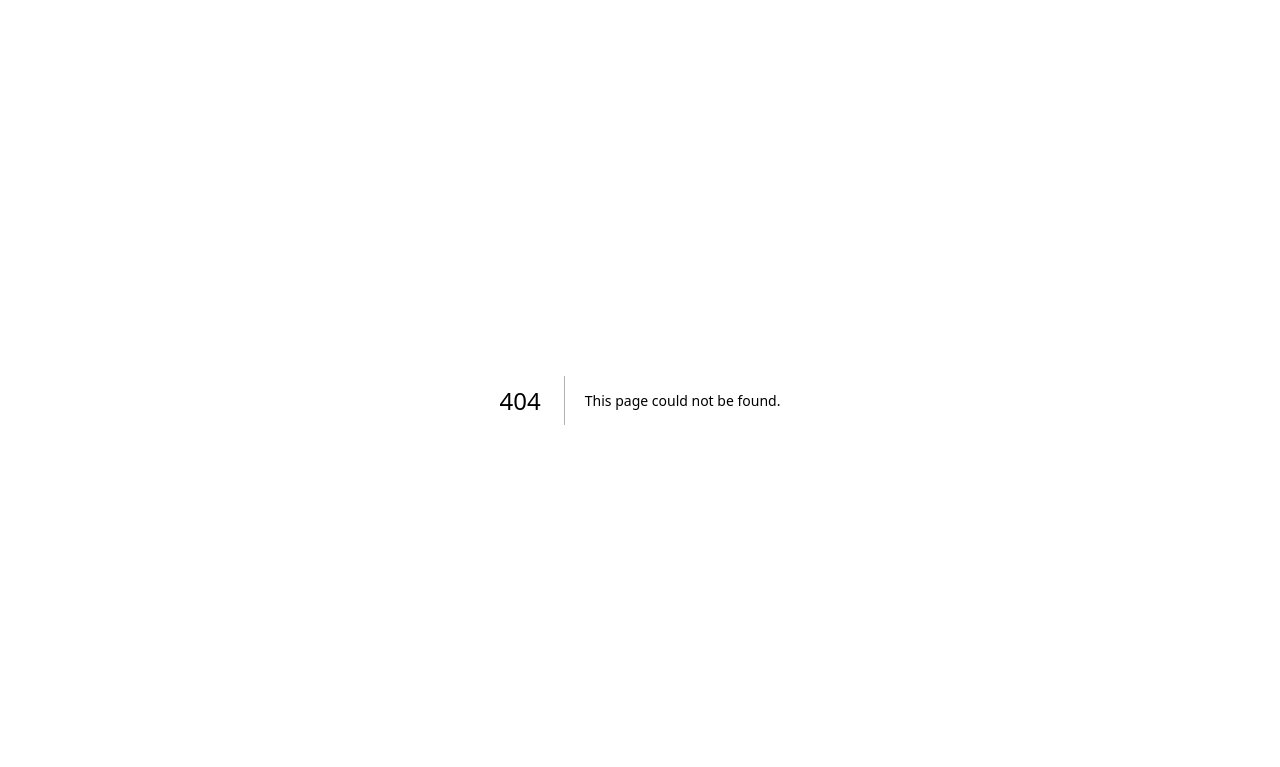
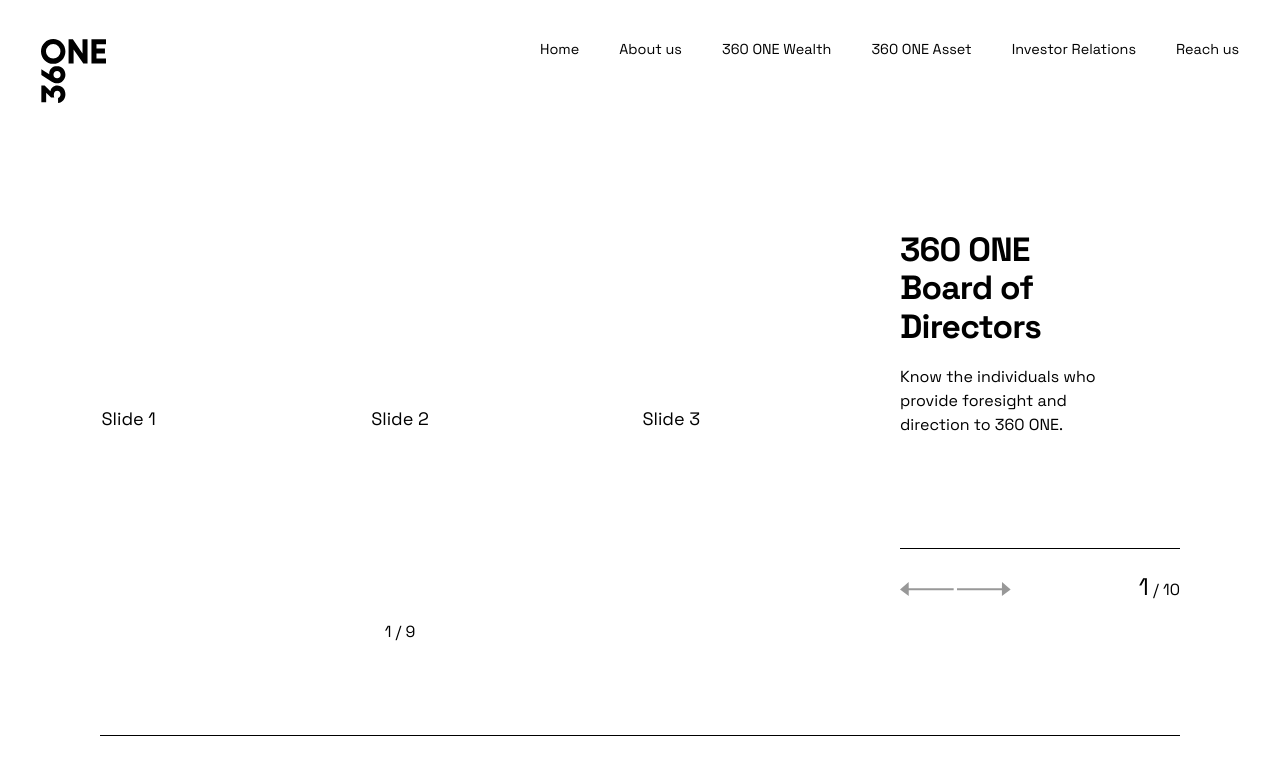
Before and after one commit to vishal-pwar/360one-web, a Next.js app: page /leadership in a window 1280 px wide. Before the commit this address had no page. Shown: the top 767 px of the page. Built offline with nearby package versions, Linux system fonts and the light colour scheme.

Commit message:
feat: leadership swiper section wip

```diff
--- a/package.json
+++ b/package.json
@@ -15,7 +15,8 @@
     "clsx": "^2.0.0",
     "next": "13.4.12",
     "react": "18.2.0",
-    "react-dom": "18.2.0"
+    "react-dom": "18.2.0",
+    "swiper": "^10.1.0"
   },
   "devDependencies": {
     "@commitlint/cli": "^17.6.7",
--- /dev/null
+++ b/src/app/leadership/page.tsx
@@ -0,0 +1,15 @@
+import Footer from "@/components/footer";
+import Header from "@/components/header";
+import SliderSection from "@/sections/leadership/slider-section";
+
+const LeadershipPage = () => {
+  return (
+    <>
+      <Header />
+      <SliderSection />
+      <Footer />
+    </>
+  );
+};
+
+export default LeadershipPage;
--- /dev/null
+++ b/src/components/swiper-cards/index.tsx
@@ -0,0 +1,65 @@
+"use client";
+import React, { MutableRefObject, useRef, useState } from "react";
+// Import Swiper React components
+import { Swiper, SwiperSlide } from "swiper/react";
+
+// Import Swiper styles
+import "swiper/css";
+import "swiper/css/pagination";
+import "swiper/css/navigation";
+
+import "./styles.css";
+
+// import required modules
+import { Pagination, Navigation } from "swiper/modules";
+
+interface SwiperCardsNavigationProps {
+  prevSwiperRef: MutableRefObject<HTMLElement | null>;
+  nextSwiperRef: MutableRefObject<HTMLElement | null>;
+}
+
+const SwiperCardsNavigation = ({
+  prevSwiperRef,
+  nextSwiperRef,
+}: SwiperCardsNavigationProps) => {
+  return (
+    <>
+      <Swiper
+        observer={true}
+        observeParents={true}
+        parallax={true}
+        slidesPerView={3}
+        spaceBetween={14}
+        loop
+        pagination={{
+          type: "fraction",
+          clickable: true,
+        }}
+        navigation={{
+          prevEl: prevSwiperRef.current,
+          nextEl: nextSwiperRef.current,
+        }}
+        modules={[Pagination, Navigation]}
+        className="mySwiper"
+        onInit={(swiper) => {
+          //   swiper.params.navigation.prevEl = prevSwiperRef.current;
+          //   swiper.params.navigation.nextEl = nextSwiperRef.current;
+          swiper.navigation.init();
+          swiper.navigation.update();
+        }}
+      >
+        <SwiperSlide>Slide 1</SwiperSlide>
+        <SwiperSlide>Slide 2</SwiperSlide>
+        <SwiperSlide>Slide 3</SwiperSlide>
+        <SwiperSlide>Slide 4</SwiperSlide>
+        <SwiperSlide>Slide 5</SwiperSlide>
+        <SwiperSlide>Slide 6</SwiperSlide>
+        <SwiperSlide>Slide 7</SwiperSlide>
+        <SwiperSlide>Slide 8</SwiperSlide>
+        <SwiperSlide>Slide 9</SwiperSlide>
+      </Swiper>
+    </>
+  );
+};
+
+export default SwiperCardsNavigation;
--- /dev/null
+++ b/src/components/swiper-cards/styles.css
@@ -0,0 +1,22 @@
+.swiper {
+  width: 800px;
+  height: 100%;
+}
+
+.swiper-slide {
+  text-align: center;
+  font-size: 18px;
+  background: #fff;
+
+  /* Center slide text vertically */
+  display: flex;
+  justify-content: center;
+  align-items: center;
+}
+
+.swiper-slide img {
+  display: block;
+  width: 100%;
+  height: 100%;
+  object-fit: cover;
+}
--- /dev/null
+++ b/src/sections/leadership/slider-section/index.tsx
@@ -0,0 +1,85 @@
+"use client";
+import SwiperCardsNavigation from "@/components/swiper-cards";
+import { useRef } from "react";
+
+const cards = [
+  { title: "Card 1" },
+  { title: "Card 2" },
+  { title: "Card 3" },
+  { title: "Card 4" },
+  // Add more cards as needed
+];
+const SliderSection = () => {
+  const swiperNavPrevRef = useRef(null);
+  const swiperNavNextRef = useRef(null);
+  return (
+    <section
+      className="relative flex items-center py-[calc(53.5*var(--scale))]
+
+      "
+    >
+      <div className="w-[62.5%] relative overflow-x-clip h-[calc(584*var(--scale))]">
+        <SwiperCardsNavigation
+          prevSwiperRef={swiperNavPrevRef}
+          nextSwiperRef={swiperNavNextRef}
+        />
+      </div>
+      <div className="h-full flex-1 select-none">
+        <div className="h-full w-full max-w-[calc(1600*var(--scale))] m-auto p-[calc(50*var(--scale))calc(125*var(--scale))]">
+          <div className="flex flex-col h-full">
+            <h2 className="text-[calc(1*var(--size-42))] leading-[1.14] tracking-[calc(-1*var(--scale))] mt-auto mb-[calc(24*var(--scale))] max-w-[calc(287*var(--scale))] font-bold select-none">
+              360 ONE Board of Directors
+            </h2>
+            <p className="text-[calc(1*var(--size-20))] leading-[1.5] mb-[calc(139*var(--scale))] max-w-[calc(263*var(--scale))] select-none">
+              Know the individuals who provide foresight and direction to 360
+              ONE.
+            </p>
+            <div className="flex items-center justify-between gap-[calc(18*var(--scale))] pt-[calc(25*var(--scale))] border-black border-solid border-t-[calc(2*var(--scale))]">
+              <div
+                ref={swiperNavPrevRef}
+                className="fill-black opacity-[0.4] cursor-pointer w-[calc(53.7*var(--scale))] h-[calc(14*var(--scale))] select-none hover:opacity-[1]"
+              >
+                <svg
+                  width="54"
+                  height="14"
+                  viewBox="0 0 54 14"
+                  xmlns="http://www.w3.org/2000/svg"
+                >
+                  <path
+                    d="M8.75 14 0 7.583 8.653 0l.097 6.222h44.916v2.139H8.75z"
+                    fill-rule="nonzero"
+                  ></path>
+                </svg>
+              </div>
+              <div
+                ref={swiperNavNextRef}
+                className="fill-black opacity-[0.4] cursor-pointer w-[calc(53.7*var(--scale))] h-[calc(14*var(--scale))] select-none hover:opacity-[1]"
+              >
+                <svg
+                  width="54"
+                  height="14"
+                  viewBox="0 0 54 14"
+                  xmlns="http://www.w3.org/2000/svg"
+                >
+                  <path
+                    d="m44.916 14 8.75-6.417L45.013 0l-.097 6.222H0v2.139h44.916z"
+                    fill-rule="nonzero"
+                  ></path>
+                </svg>
+              </div>
+              <div className="text-[calc(1*var(--size-20))] ml-auto select-none">
+                <span className="text-[calc(30*var(--scale))] select-none">
+                  1
+                </span>
+                {" / "}
+                <span className="select-none">10</span>
+              </div>
+            </div>
+          </div>
+        </div>
+      </div>
+    </section>
+  );
+};
+
+export default SliderSection;
```
Also changed, not shown: 1 other file (tests, documents, lock files or other folders).
